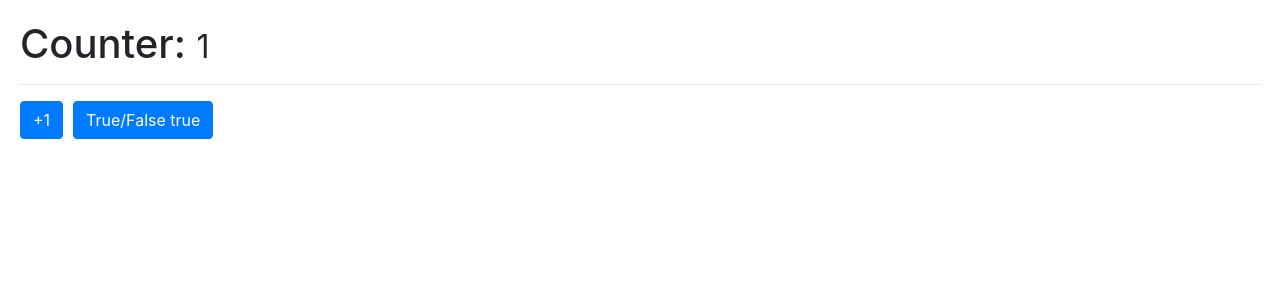
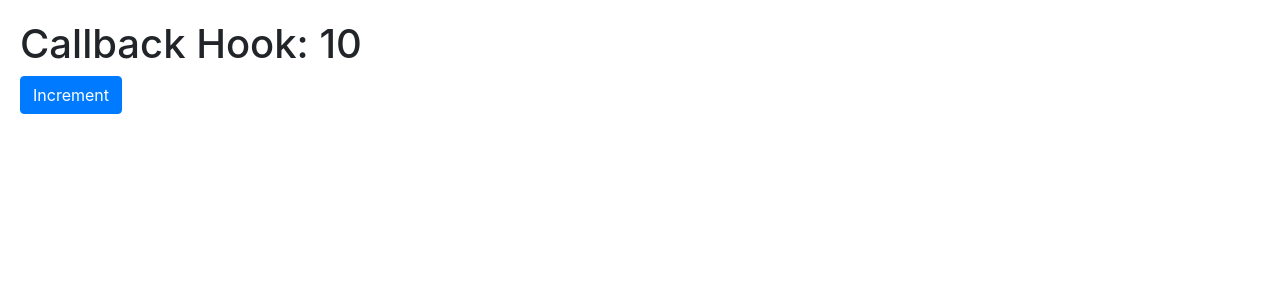
Before and after one commit to basrodriguezr/Hook-App, a React (Vite) app: page / in a window 1280 px wide. Shown: the top 300 px of the page. Built offline with nearby package versions, Linux system fonts and the light colour scheme.

Commit message:
useCallback

```diff
--- /dev/null
+++ b/src/06-memos/CallbackHook.jsx
@@ -0,0 +1,18 @@
+import { useCallback, useState } from "react";
+import { ShowIncrement } from "./ShowIncrement";
+
+export const CallbackHook = () => {
+    const [counter, setCounter] = useState(10);
+    // const increment = () => {
+    //     setCounter((c) => c + 1);
+    // };
+
+    const increment = useCallback(() => {setCounter((value) => value + 1);}, []);
+
+    return (
+        <>
+            <h1>Callback Hook: { counter }</h1>
+            <ShowIncrement increment={increment} />
+        </>
+    )
+}
--- /dev/null
+++ b/src/06-memos/MemoHook.jsx
@@ -0,0 +1,37 @@
+import { useMemo, useState } from "react";
+import { useCounter } from "../hooks";
+
+const heavyStuff = (iterationNumber = 100) => {
+    for (let i = 0; i < iterationNumber; i++) {
+        console.log('Ahi vamos...');
+    }
+    return `${iterationNumber} iteraciones realizadas`;
+}
+
+
+export const MemoHook = () => {
+    const { counter, increment } = useCounter(1);
+    const [show, setShow] = useState(true);
+
+    const memorizedCounter = useMemo(() => heavyStuff(counter), [counter]);
+
+    return (
+        <>
+            <h1>Counter: <small>{ counter }</small></h1>
+            <hr />
+            <h4>{ memorizedCounter }</h4>
+            <button
+                className="btn btn-primary"
+                onClick={increment}
+            >
+                +1
+            </button>
+            <button
+                className="btn btn-primary"
+                onClick={() => setShow(!show)}
+            >
+                True/False {JSON.stringify(show)}
+            </button>
+        </>
+    )
+}
--- /dev/null
+++ b/src/06-memos/ShowIncrement.jsx
@@ -0,0 +1,13 @@
+
+export const ShowIncrement = ({increment}) => {
+  return (
+    <>
+        <button
+            className="btn btn-primary"
+            onClick={() => {increment();}}
+        >
+            Increment
+        </button>
+    </>
+  )
+}
--- a/src/main.jsx
+++ b/src/main.jsx
@@ -11,9 +11,11 @@ import { MultipleCustomHooks } from './03-examples/MultipleCustomHooks'
 import { FocusScreen } from './04-useRef/FocusScreen'
 import { Layout } from './05-useLayoutEffect/Layout'
 import { Memorize } from './06-memos/Memorize'
+import { MemoHook } from './06-memos/MemoHook'
+import { CallbackHook } from './06-memos/CallbackHook'
 
 createRoot(document.getElementById('root')).render(
   // <StrictMode>
-    <Memorize />
+    <CallbackHook />
   // </StrictMode>,
 )
```
